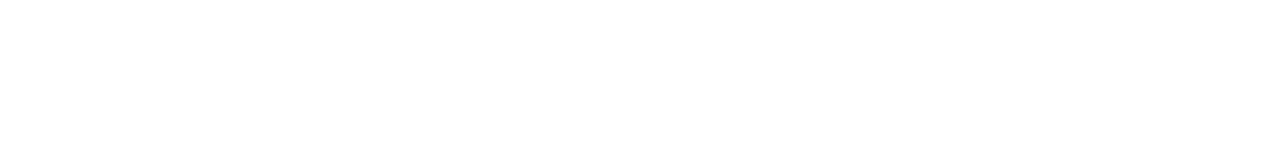
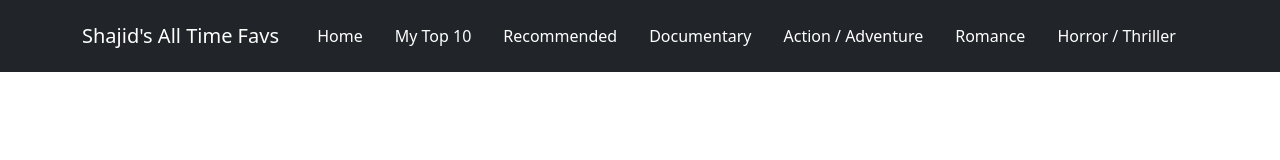
Before and after one commit to mshajid/movie-listing-bootstrap, a plain HTML site: page index.html in a window 1280 px wide. Drawn offline with nearby package versions, Linux system fonts and the light colour scheme.

Commit message:
Added the Navbar and commented the dropdown for now

```diff
--- a/index.html
+++ b/index.html
@@ -9,7 +9,51 @@
     <link href="https://cdn.jsdelivr.net/npm/bootstrap@5.2.3/dist/css/bootstrap.min.css" rel="stylesheet" integrity="sha384-rbsA2VBKQhggwzxH7pPCaAqO46MgnOM80zW1RWuH61DGLwZJEdK2Kadq2F9CUG65" crossorigin="anonymous">
 </head>
 <body>
-
+    <header>
+        <nav class="navbar navbar-expand-lg bg-dark p-3">
+            <div class="container">
+              <a class="navbar-brand text-white" href="#">Shajid's All Time Favs</a>
+              <button class="navbar-toggler" type="button" data-bs-toggle="collapse" data-bs-target="#navbarNavDropdown" aria-controls="navbarNavDropdown" aria-expanded="false" aria-label="Toggle navigation">
+                <span class="navbar-toggler-icon text-bg-white"></span>
+              </button>
+              <div class="collapse navbar-collapse" id="navbarNavDropdown">
+                <ul class="navbar-nav mx-auto">
+                  <li class="nav-item mx-2">
+                    <a class="nav-link active text-white" aria-current="page" href="#">Home</a>
+                  </li>
+                  <li class="nav-item mx-2">
+                    <a class="nav-link text-white" href="#">My Top 10</a>
+                  </li>
+                  <li class="nav-item mx-2">
+                    <a class="nav-link text-white" href="#">Recommended</a>
+                  </li>
+                  <li class="nav-item mx-2">
+                    <a class="nav-link text-white" href="#">Documentary</a>
+                  </li>
+                  <li class="nav-item mx-2">
+                    <a class="nav-link text-white" href="#">Action / Adventure</a>
+                  </li>
+                  <li class="nav-item mx-2">
+                    <a class="nav-link text-white" href="#">Romance</a>
+                  </li>
+                  <li class="nav-item mx-2">
+                    <a class="nav-link text-white" href="#">Horror / Thriller</a>
+                  </li>
+                  <!-- <li class="nav-item dropdown">
+                    <a class="nav-link dropdown-toggle text-white" href="#" role="button" data-bs-toggle="dropdown" aria-expanded="false">
+                      Dropdown link
+                    </a>
+                    <ul class="dropdown-menu">
+                      <li><a class="dropdown-item" href="#">Action</a></li>
+                      <li><a class="dropdown-item" href="#">Another action</a></li>
+                      <li><a class="dropdown-item" href="#">Something else here</a></li>
+                    </ul>
+                  </li> -->
+                </ul>
+              </div>
+            </div>
+          </nav>
+    </header>
 
 
 
```
